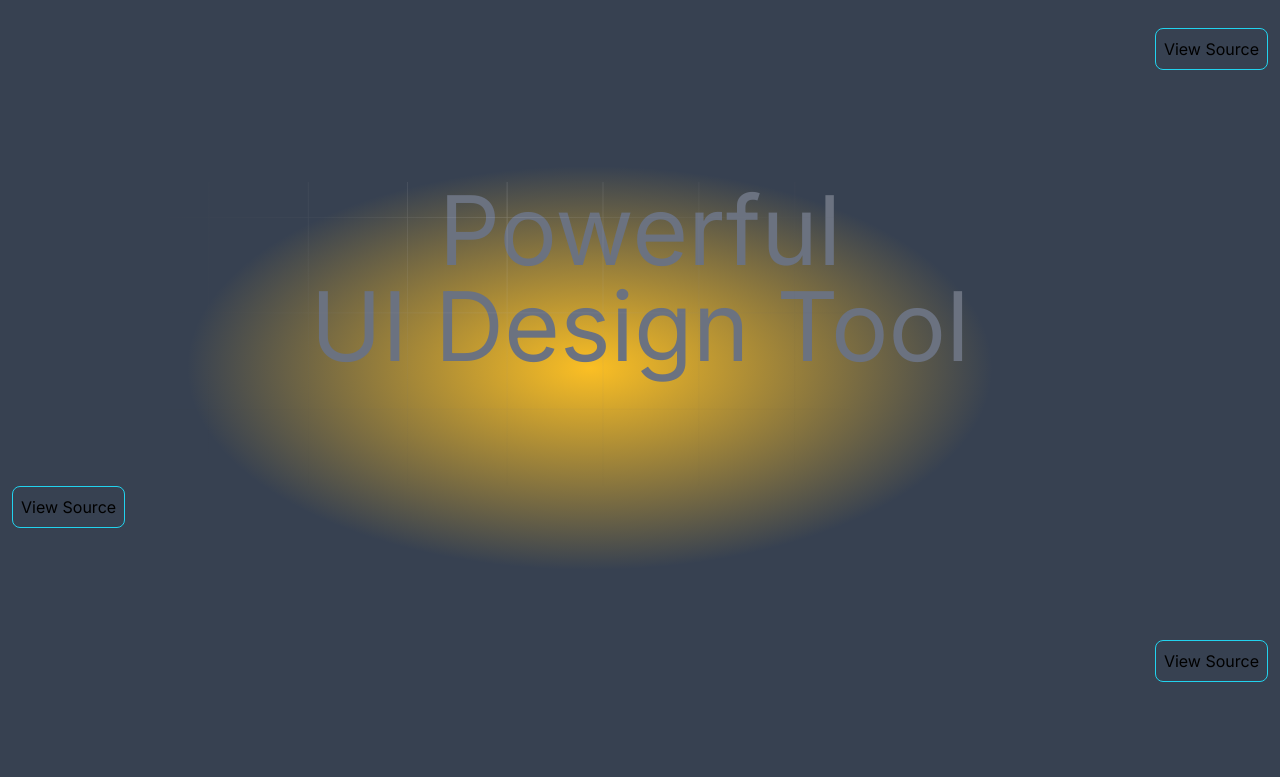
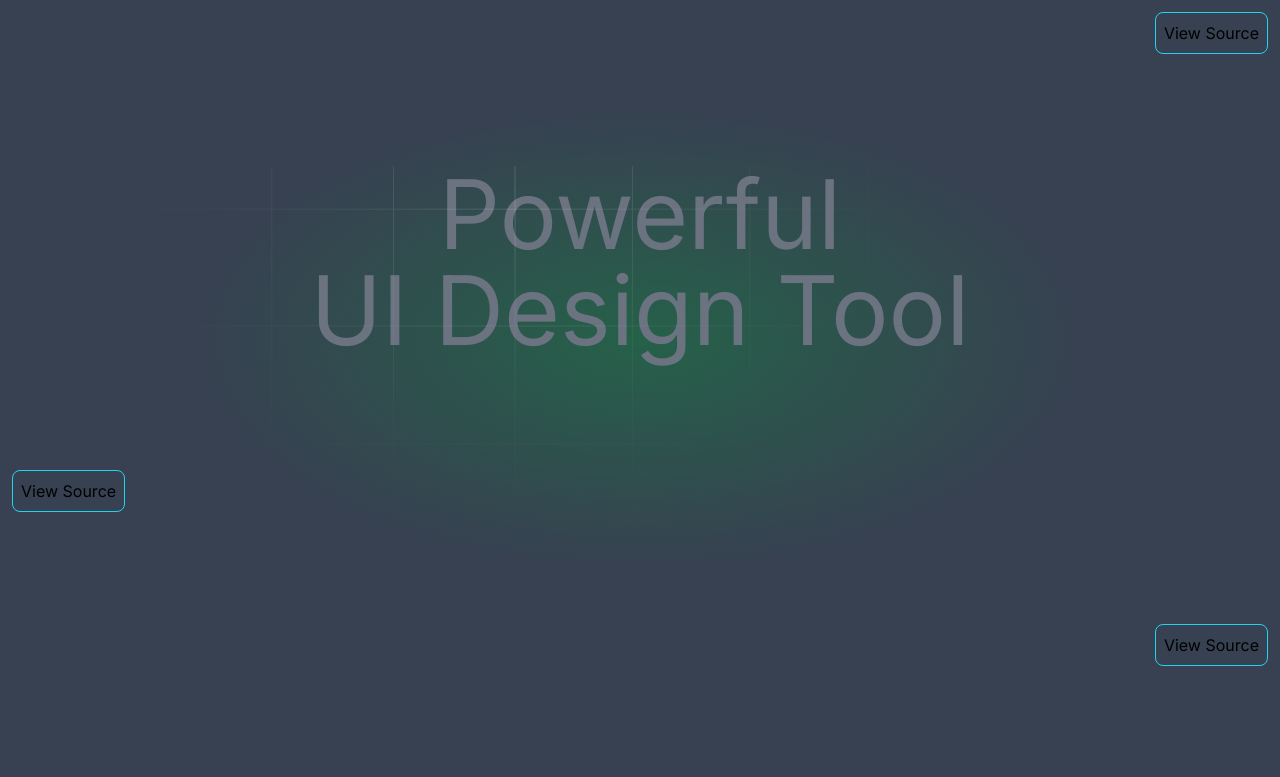
Before and after one commit to faizulsami/Agency-Portfolio, a Next.js app: page / in a window 1280 px wide. Shown: the top 777 px of the page. Built offline with nearby package versions, Linux system fonts and the light colour scheme.

Commit message:
gradenat done

```diff
--- a/src/app/(home)/Hero.jsx
+++ b/src/app/(home)/Hero.jsx
@@ -1,7 +1,7 @@
 const Hero = () => {
     return (
-        <section className="bg-gray-700 relative" style={{ backgroundImage: 'radial-gradient(at 46% 52%, rgb(251, 191, 36) 0, transparent 42%)' }}>
-            <section className="md:my-4">
+
+            <section className="bg-gray-700 " style={{ backgroundImage: 'radial-gradient(at 50% 50%, rgb(37, 97, 73) 0, transparent 50%)' }}>
                 <div className="text-right mb-28"><button className="border hover:relative hover:top-1  border-cyan-400 p-2 rounded-lg">View Source</button></div>
                 <svg className="grid-svg pb-80 md:pb-0 absolute" viewBox="150 350 702 750" fill="none">
                     <path fillRule="evenodd" clipRule="evenodd" d="M490 401V537H348.5V401H490ZM490 785.5V676H348.5V785.5H347.5V676H206V785.5H205V676H63.5V785.5H62.5V676H0V675H62.5V538H0V537H62.5V401H0V400H62.5V258H0V257H62.5V116H0V115H62.5V0H63.5V115L205 115V0H206V115L347.5 115V0H348.5V115H490V0H491V115L627.5 115V0H628.5V115H765V0H766V115L902.5 115V0H903.5V115H982V116H903.5V257H982V258H903.5V400H982V401H903.5V537H982V538H903.5V675H982V676H903.5V785.5H902.5V676H766V785.5H765V676H628.5V785.5H627.5V676H491V785.5H490ZM902.5 675V538H766V675H902.5ZM902.5 537V401H766V537H902.5ZM902.5 400V258H766V400H902.5ZM902.5 257V116L766 116V257H902.5ZM627.5 675H491V538H627.5V675ZM765 675H628.5V538H765V675ZM348.5 675H490V538H348.5V675ZM347.5 538V675H206V538H347.5ZM205 538V675H63.5V538H205ZM765 537V401H628.5V537H765ZM765 400V258H628.5V400H765ZM765 257V116H628.5V257H765ZM347.5 401V537H206V401H347.5ZM205 401V537H63.5V401H205ZM627.5 401V537H491V401H627.5ZM627.5 116L491 116V257H627.5V116ZM627.5 258H491V400H627.5V258ZM63.5 257V116L205 116V257H63.5ZM63.5 400V258H205V400H63.5ZM206 116V257H347.5V116L206 116ZM348.5 116V257H490V116H348.5ZM206 400V258H347.5V400H206ZM348.5 258V400H490V258H348.5Z" fill="url(#paint0_radial_1_8)" />
@@ -12,7 +12,7 @@ const Hero = () => {
                         </radialGradient>
                     </defs>
                 </svg>
-                <div>
+                <div >
                     <h1 className="text-center text-5xl md:text-8xl text-gray-500">Powerful <br />
                         UI Design
                         Tool</h1>
@@ -20,7 +20,7 @@ const Hero = () => {
                 <div className="my-28"><button className="border hover:relative hover:top-1  border-cyan-400 p-2 rounded-lg">View Source</button></div>
                 <div className="text-right mb-28"><button className="border hover:relative hover:top-1  border-cyan-400 p-2 rounded-lg">View Source</button></div>
             </section>
-        </section>
+
     );
 };
 
```
Also changed, not shown: src/app/globals.css (line endings or trailing spaces).
